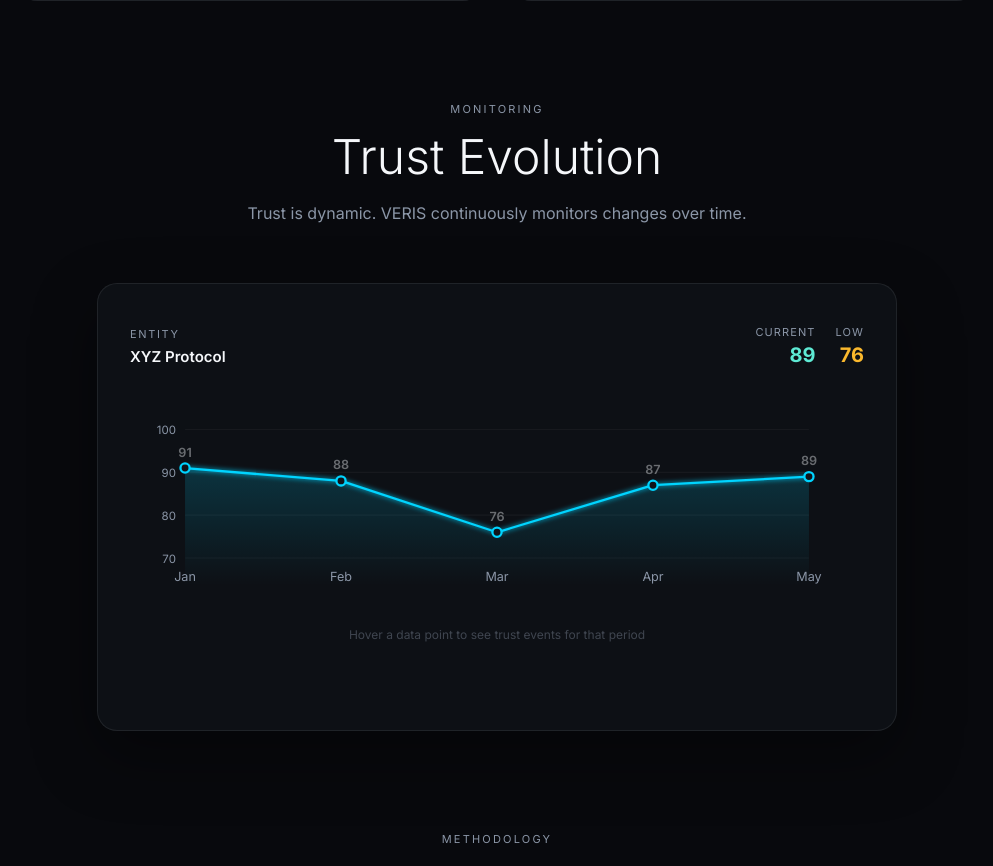
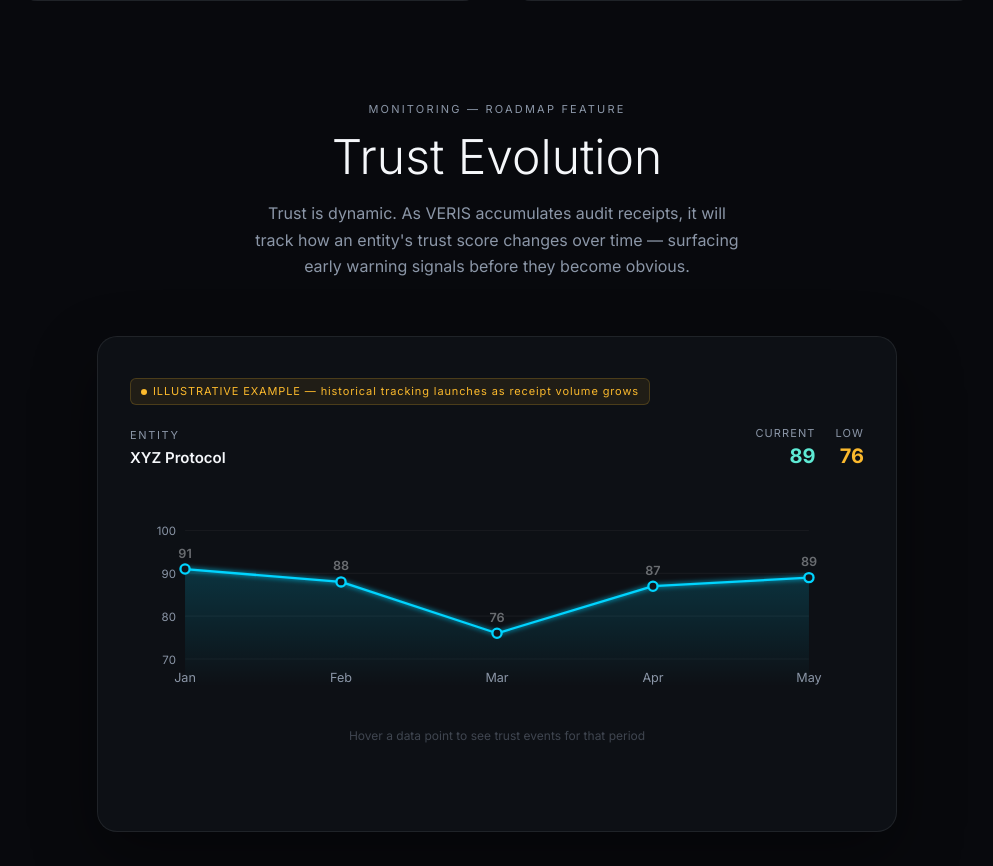
Before and after one commit to PreciousNoah/veris-site, a React (Vite) app: page / in a window 1280 px wide. Shown: the part 2981-3847 px from the top of the page, without its empty margins (143-1136 px from the left). Built offline with nearby package versions, Linux system fonts and the light colour scheme.

Commit message:
Enhance TrustTimeline component with new messaging
Updated the monitoring text and added an illustrative badge for historical tracking.

```diff
--- a/src/components/TrustTimeline.tsx
+++ b/src/components/TrustTimeline.tsx
@@ -33,12 +33,16 @@ export function TrustTimeline() {
       style={{ width: "100%", maxWidth: 1200, margin: "0 auto", padding: "0 24px 100px" }}
     >
       <div style={{ textAlign: "center", marginBottom: 56 }}>
-        <p style={{ fontSize: 11, letterSpacing: "0.2em", color: "#8B96A7", textTransform: "uppercase", marginBottom: 12 }}>MONITORING</p>
+        <p style={{ fontSize: 11, letterSpacing: "0.2em", color: "#8B96A7", textTransform: "uppercase", marginBottom: 12 }}>
+          MONITORING — ROADMAP FEATURE
+        </p>
         <h2 style={{ fontSize: "clamp(2rem, 4vw, 3rem)", fontWeight: 300, color: "#F5F7FA", margin: "0 0 16px", lineHeight: 1.15 }}>
           Trust Evolution
         </h2>
         <p style={{ fontSize: 16, color: "#8B96A7", maxWidth: 500, margin: "0 auto", lineHeight: 1.65 }}>
-          Trust is dynamic. VERIS continuously monitors changes over time.
+          Trust is dynamic. As VERIS accumulates audit receipts, it will track how
+          an entity's trust score changes over time — surfacing early warning signals
+          before they become obvious.
         </p>
       </div>
 
@@ -49,6 +53,18 @@ export function TrustTimeline() {
         padding: "clamp(24px, 5vw, 40px) clamp(16px, 4vw, 32px)",
         boxShadow: "0 24px 64px rgba(0,0,0,0.4)"
       }}>
+        {/* illustrative badge */}
+        <div style={{
+          display: "inline-flex", alignItems: "center", gap: 6,
+          background: "rgba(251,185,45,0.08)", border: "1px solid rgba(251,185,45,0.2)",
+          borderRadius: 6, padding: "4px 10px", marginBottom: 20
+        }}>
+          <span style={{ width: 6, height: 6, borderRadius: "50%", background: "#FBB92D", flexShrink: 0 }} />
+          <span style={{ fontSize: 11, color: "#FBB92D", letterSpacing: "0.08em" }}>
+            ILLUSTRATIVE EXAMPLE — historical tracking launches as receipt volume grows
+          </span>
+        </div>
+
         <div style={{ display: "flex", justifyContent: "space-between", alignItems: "center", marginBottom: 32, flexWrap: "wrap", gap: 12 }}>
           <div>
             <div style={{ fontSize: 11, letterSpacing: "0.15em", color: "#8B96A7", textTransform: "uppercase", marginBottom: 4 }}>ENTITY</div>
```
